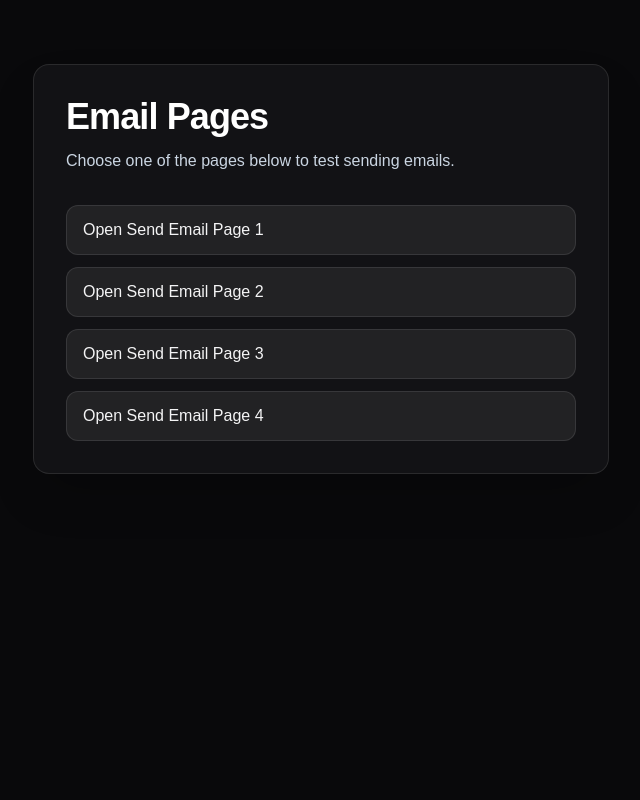
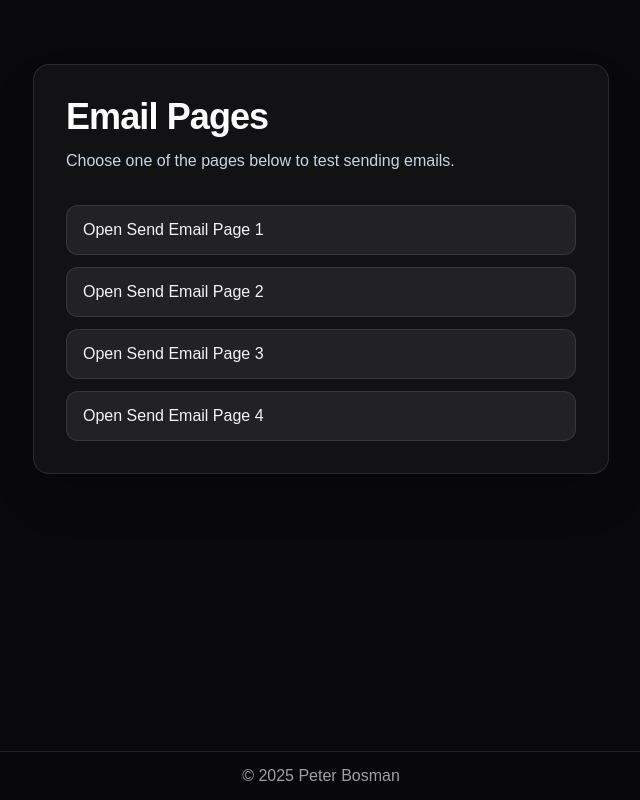
Before and after one commit to PeterBosmanBE/peter-bosman-hybrid-topic, a Next.js app: page / in a window 1280 px wide. Shown: the whole page, without its empty margins (319-959 px from the left). Built offline with nearby package versions, Linux system fonts and the light colour scheme.

Commit message:
feat: added a footer to the base layout with a link to my portfolio

```diff
--- a/src/app/layout.tsx
+++ b/src/app/layout.tsx
@@ -1,6 +1,7 @@
 import type { Metadata } from "next";
 import { Geist, Geist_Mono } from "next/font/google";
 import "./globals.css";
+import Footer from "../components/footer";
 
 const geistSans = Geist({
   variable: "--font-geist-sans",
@@ -27,7 +28,8 @@ export default function RootLayout({
       <body
         className={`${geistSans.variable} ${geistMono.variable} antialiased`}
       >
-        {children}
+        <div className="min-h-screen">{children}</div>
+        <Footer/>
       </body>
     </html>
   );
--- /dev/null
+++ b/src/components/footer.tsx
@@ -0,0 +1,9 @@
+export default function Footer() {
+  return (
+    <footer className="fixed inset-x-0 bottom-0 border-t border-white/10 bg-zinc-950/90 backdrop-blur">
+        <div className="mx-auto w-full max-w-xl px-4 py-3 text-center text-s text-zinc-400 sm:px-6 lg:px-8">
+            &copy; {new Date().getFullYear()} <a href="https://peterbosman.be">Peter Bosman</a>
+        </div>
+    </footer>
+  );
+}
```
